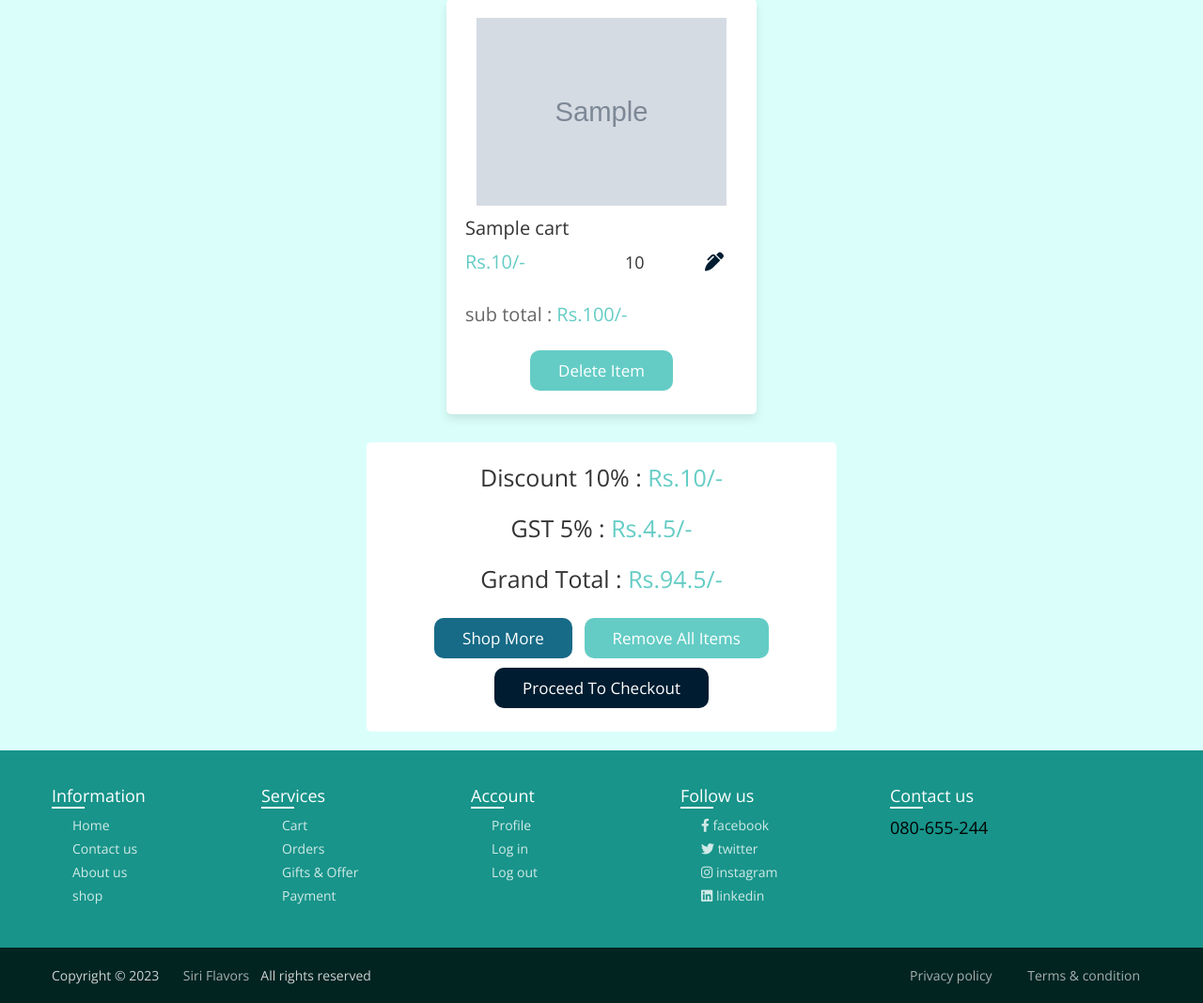
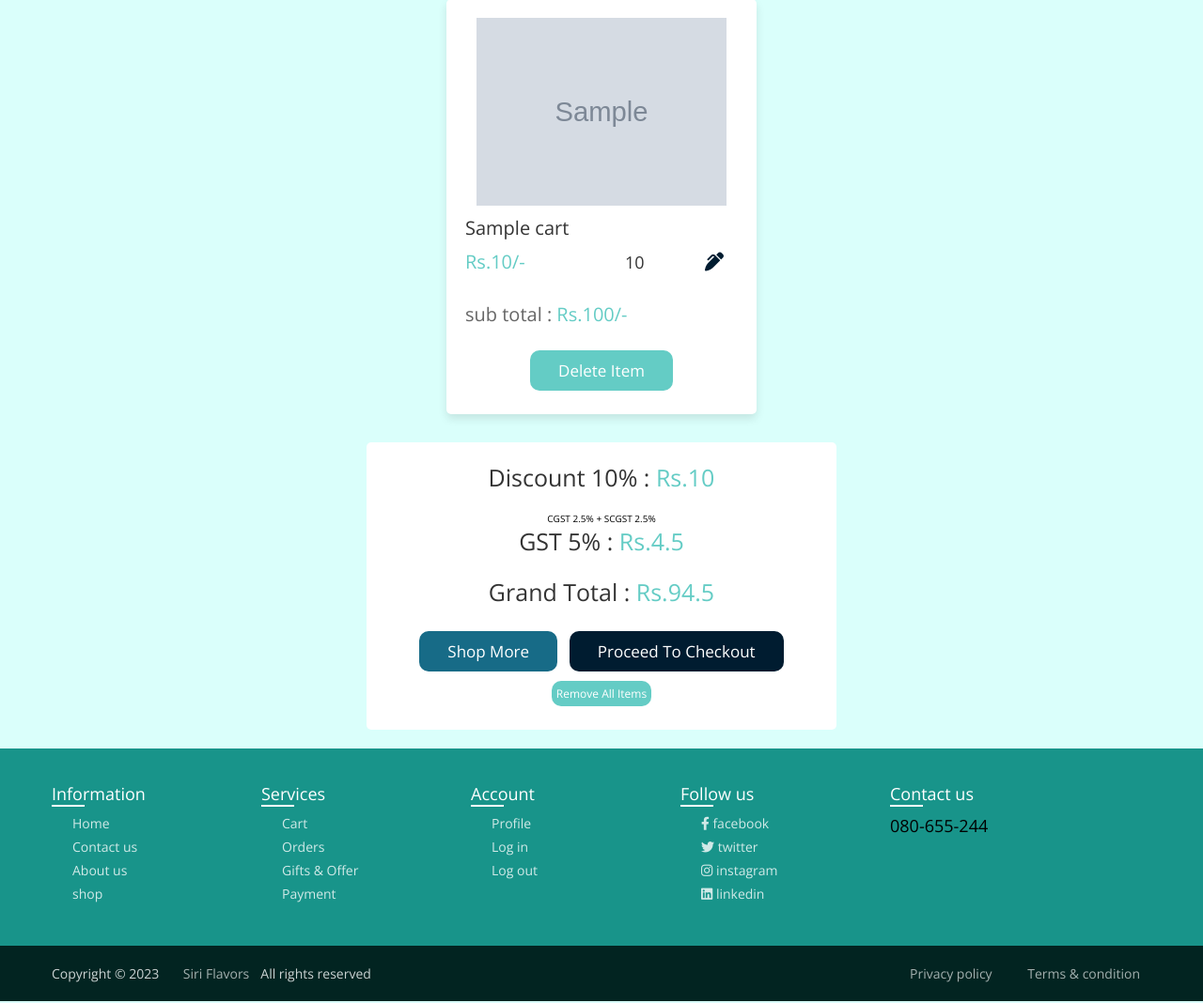
Before and after one commit to DhruthiV/The-Millets-Website, a PHP site: page /cart.php in a window 1280 px wide. Shown: the part 257-1325 px from the top of the page at 94% size. Run offline with PHP 8.4, Linux system fonts and the light colour scheme; the visitor is signed in with stand-in values (Sample User, id 1); tables that the repository leaves empty hold one stand-in row (values such as "Sample post"); grey boxes marked "Sample" are stand-in pictures; some libraries are stand-ins or nearby versions; some web fonts are replaced.

Commit message:
changed cart style

```diff
--- a/cart.php
+++ b/cart.php
@@ -92,12 +92,16 @@
    </div>
 
    <div class="cart-total">
-      <p>Discount 10% : <span>Rs.<?= $discount; ?>/-</span></p>
-      <p>GST 5% : <span>Rs.<?= $gst; ?>/-</span></p>
-      <p>Grand Total : <span>Rs.<?= $grand_total; ?>/-</span></p>
+      <p>Discount 10% : <span>Rs.<?= $discount; ?></span></p>
+      CGST 2.5% + SCGST 2.5%<br>
+      <p>  GST 5% : <span>Rs.<?= $gst; ?></span></p>
+      <p>Grand Total : <span>Rs.<?= $grand_total; ?></span></p>
+      <div>
       <a href="shop.php" class="option-btn">Shop More</a>
-      <a href="cart.php?delete_all" class="delete-btn <?= ($grand_total > 1)?'':'disabled'; ?>" onclick="return confirm('delete all from cart?');">Remove all items</a>
       <a href="checkout.php" class="btn <?= ($grand_total > 1)?'':'disabled'; ?>">Proceed to checkout</a>
+      </div>
+      <a href="cart.php?delete_all" class="delete-btn <?= ($grand_total > 1)?'':'disabled'; ?>" onclick="return confirm('delete all from cart?');"
+       style="width: max-content;  font-size: 1.2rem;    padding: 0.5rem;   align-self: flex-start;">Remove all items</a>
    </div>
 
 </section>
```
